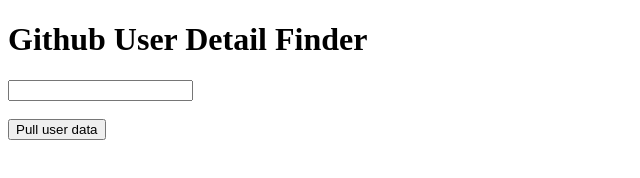
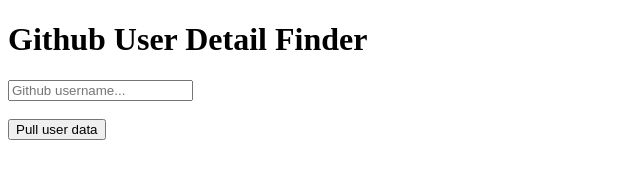
Before and after one commit to ghostinlinux/Find-Github-User-Details, a plain HTML site: page index.html in a window 1280 px wide. Shown: the whole page, without its empty margins (0-640 px from the left). Drawn offline with Linux system fonts and the light colour scheme.

Commit message:
Update index.html

```diff
--- a/index.html
+++ b/index.html
@@ -11,7 +11,7 @@
   <body>
     <h1>Github User Detail Finder</h1>
     <form action="#">
-      <input type="text" id="username" name="username" required />
+      <input type="text" id="username" name="username" required placeholder="Github username..." />
       <br />
       <br />
       <input type="button" value="Pull user data" id="btn" />
```
